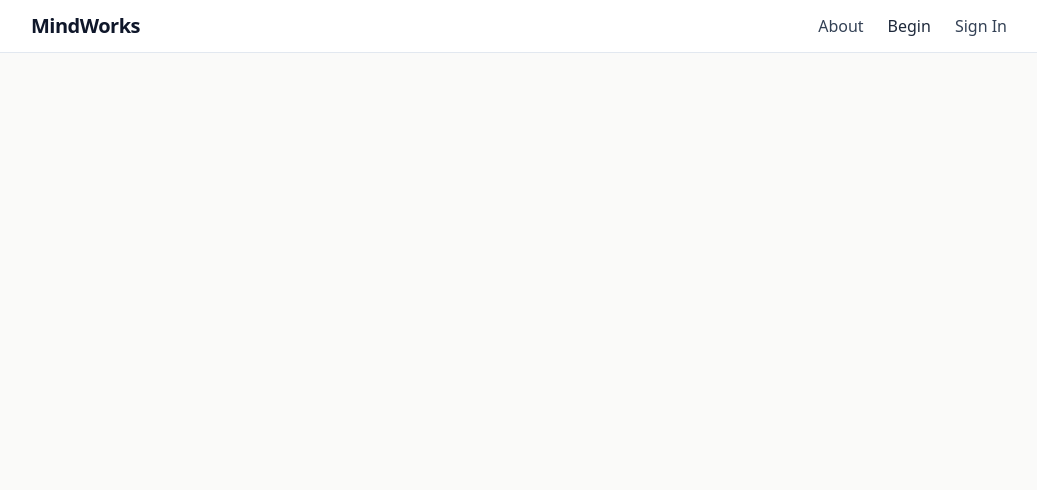
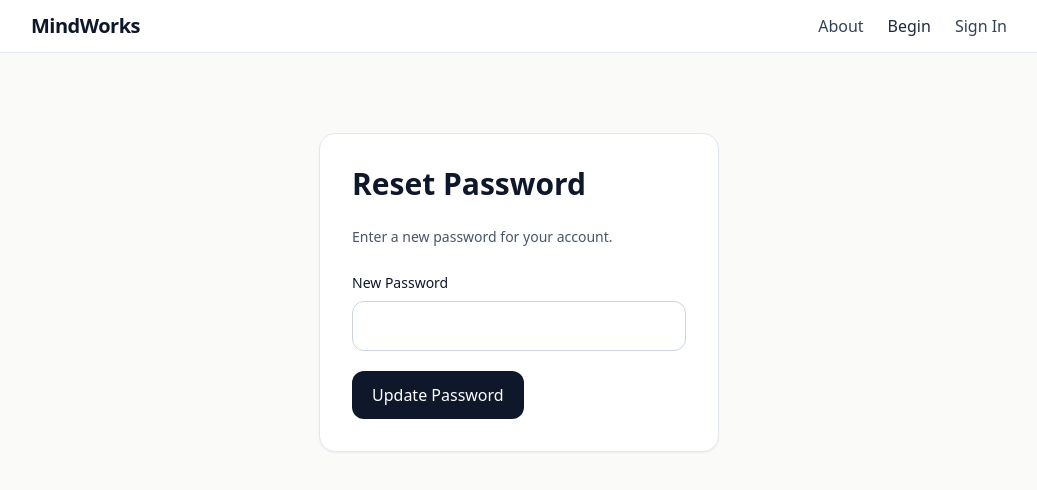
Before and after one commit to stopinder/therapy-orientation-quiz, a Vue app: page /reset-password in a window 1280 px wide. Shown: the top 490 px of the page, without its empty margins (121-1158 px from the left). Built offline with nearby package versions, Linux system fonts and the light colour scheme; no server answers.

Commit message:
Add Supabase password recovery and reset flow

```diff
--- a/src/router/index.js
+++ b/src/router/index.js
@@ -1,6 +1,7 @@
 import { createRouter, createWebHistory } from "vue-router"
 
 import AuthView from "../views/AuthView.vue"
+import ResetPasswordView from "../views/ResetPasswordView.vue"
 
 import About from "../views/About.vue"
 import QuizGateway from "../views/QuizGateway.vue"
@@ -55,6 +56,12 @@ const routes = [
         path: "/auth",
         name: "Auth",
         component: AuthView
+    },
+
+    {
+        path: "/reset-password",
+        name: "ResetPassword",
+        component: ResetPasswordView
     },
 
     {
--- a/src/views/AuthView.vue
+++ b/src/views/AuthView.vue
@@ -13,6 +13,7 @@
       >
 
         <div>
+
           <label class="mb-2 block text-sm font-medium">
             Email
           </label>
@@ -22,9 +23,11 @@
               type="email"
               class="w-full rounded-xl border border-slate-300 px-4 py-3 outline-none focus:border-slate-500"
           />
+
         </div>
 
         <div>
+
           <label class="mb-2 block text-sm font-medium">
             Password
           </label>
@@ -34,6 +37,7 @@
               type="password"
               class="w-full rounded-xl border border-slate-300 px-4 py-3 outline-none focus:border-slate-500"
           />
+
         </div>
 
         <div class="flex gap-3 pt-2">
@@ -58,9 +62,16 @@
       </form>
 
       <button
+          @click="sendPasswordReset"
+          class="mt-6 text-sm text-slate-500 transition hover:text-slate-900"
+      >
+        Forgot Password?
+      </button>
+
+      <button
           v-if="auth.user"
           @click="signOut"
-          class="mt-6 text-sm text-red-600"
+          class="mt-6 block text-sm text-red-600"
       >
         Sign Out
       </button>
@@ -114,7 +125,8 @@ const signUp = async () => {
     return
   }
 
-  message.value = "Account created. Check your email if confirmation is enabled."
+  message.value =
+      "Account created. Check your email if confirmation is enabled."
 
   await auth.fetchUser()
 
@@ -148,7 +160,38 @@ const signOut = async () => {
 
   message.value = "Signed out."
 
-  await router.push("/auth")
+  await router.push("/about")
 
 }
-</script>
+
+const sendPasswordReset = async () => {
+
+  if (!email.value) {
+
+    message.value = "Please enter your email address first."
+
+    return
+
+  }
+
+  const { error } = await supabase.auth.resetPasswordForEmail(
+      email.value,
+      {
+        redirectTo:
+            `${window.location.origin}/reset-password`
+      }
+  )
+
+  if (error) {
+
+    message.value = error.message
+
+    return
+
+  }
+
+  message.value =
+      "Password reset email sent."
+
+}
+</script>npm run dev
--- /dev/null
+++ b/src/views/ResetPasswordView.vue
@@ -0,0 +1,78 @@
+<template>
+  <div class="mx-auto max-w-md px-6 py-20">
+
+    <div class="rounded-2xl border border-slate-200 bg-white p-8 shadow-sm">
+
+      <h1 class="mb-6 text-3xl font-semibold">
+        Reset Password
+      </h1>
+
+      <p class="mb-6 text-sm leading-relaxed text-slate-600">
+        Enter a new password for your account.
+      </p>
+
+      <form
+          class="space-y-5"
+          @submit.prevent="updatePassword"
+      >
+
+        <div>
+
+          <label class="mb-2 block text-sm font-medium">
+            New Password
+          </label>
+
+          <input
+              v-model="password"
+              type="password"
+              class="w-full rounded-xl border border-slate-300 px-4 py-3 outline-none focus:border-slate-500"
+          />
+
+        </div>
+
+        <button
+            type="submit"
+            class="rounded-xl bg-slate-900 px-5 py-3 text-white transition hover:bg-slate-700"
+        >
+          Update Password
+        </button>
+
+      </form>
+
+      <div
+          v-if="message"
+          class="mt-6 rounded-xl bg-slate-100 p-4 text-sm"
+      >
+        {{ message }}
+      </div>
+
+    </div>
+
+  </div>
+</template>
+
+<script setup>
+import { ref } from "vue"
+
+import { supabase } from "../lib/supabase"
+
+const password = ref("")
+const message = ref("")
+
+const updatePassword = async () => {
+
+  message.value = ""
+
+  const { error } = await supabase.auth.updateUser({
+    password: password.value
+  })
+
+  if (error) {
+    message.value = error.message
+    return
+  }
+
+  message.value = "Password updated successfully."
+
+}
+</script>
```
